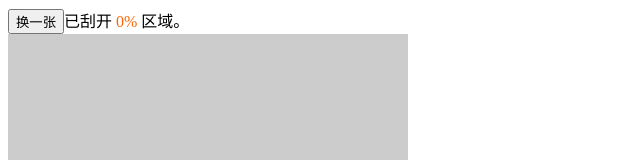
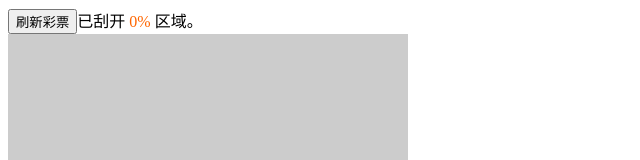
Before and after one commit to artwl/Lottery, a plain HTML site: page index.html in a window 1280 px wide. Shown: the top 160 px of the page, without its empty margins (0-640 px from the left). Drawn offline with Linux system fonts and the light colour scheme.

Commit message:
按钮
按钮

```diff
--- a/index.html
+++ b/index.html
@@ -19,7 +19,7 @@
     </style>
 </head>
 <body>
-    <button id="freshBtn">换一张</button><label>已刮开 <span id="drawPercent">0%</span> 区域。</label>
+    <button id="freshBtn">刷新彩票</button><label>已刮开 <span id="drawPercent">0%</span> 区域。</label>
     <div id="lotteryContainer"></div>
     <script src="Lottery.js"></script>
     <script>
```
